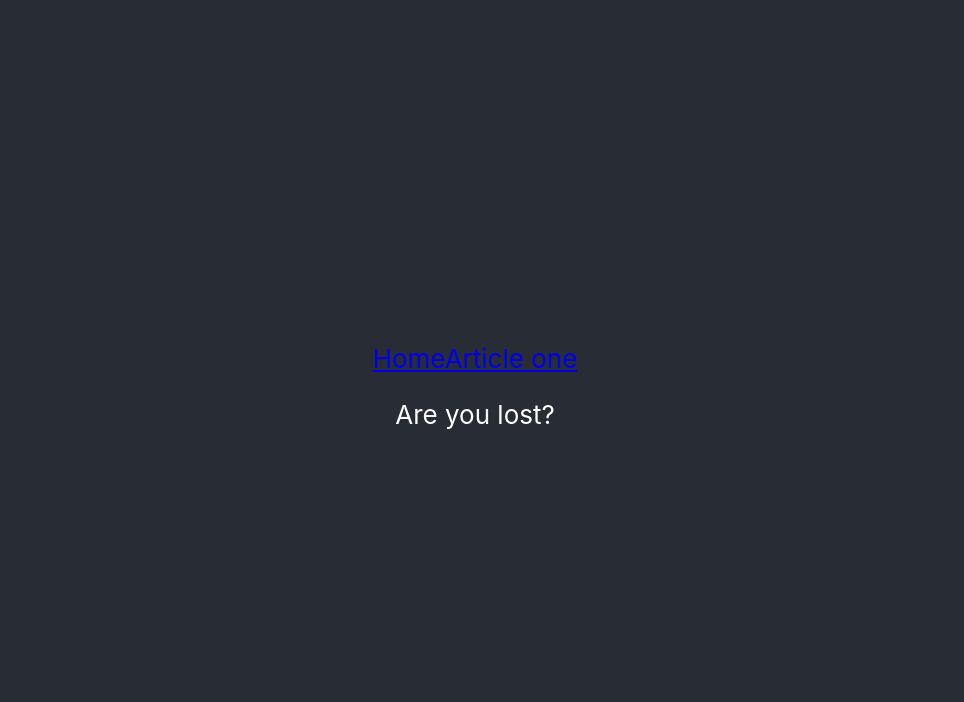
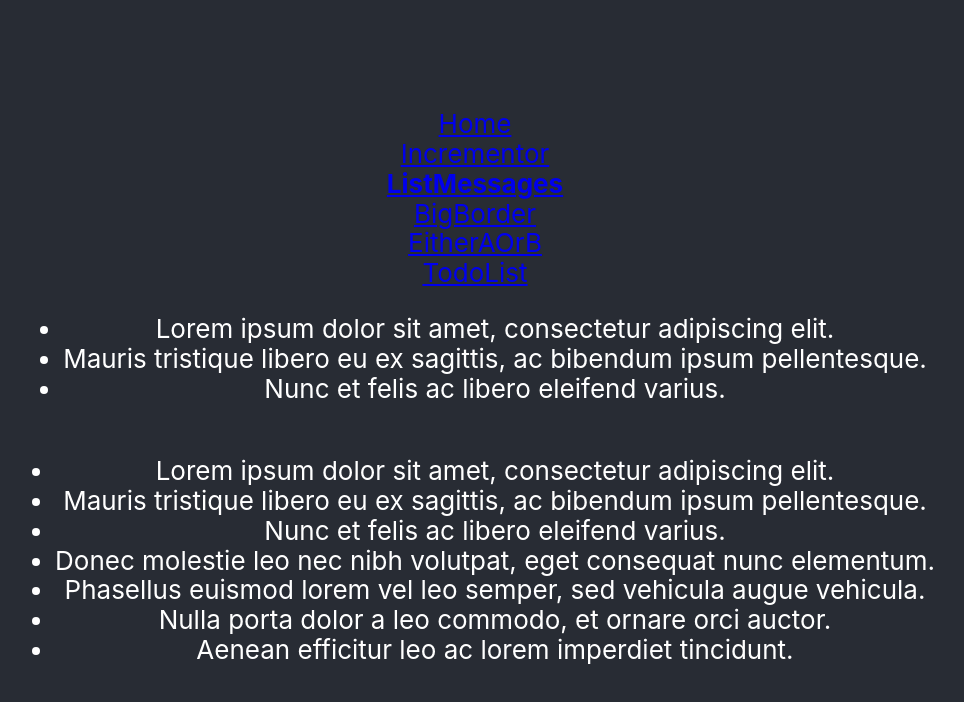
Before and after one commit to rudfoss/cra-workshop, a React (Create React App) app: page /listMessages in a window 1280 px wide. Shown: the top 702 px of the page, without its empty margins (165-1129 px from the left). Built offline with nearby package versions, Linux system fonts and the light colour scheme.

Commit message:
Nav task

```diff
--- a/src/App.css
+++ b/src/App.css
@@ -1,9 +1,5 @@
 .App {
   text-align: center;
-}
-
-nav a.active {
-  color: hotpink;
 }
 
 .App-logo {
--- a/src/App.tsx
+++ b/src/App.tsx
@@ -1,17 +1,15 @@
 import "normalize.css/normalize.css";
 import "./App.css";
-import { BrowserRouter, NavLink } from "react-router-dom"
+import { BrowserRouter } from "react-router-dom"
 import BaseRoute from "routes";
+import Nav from "tasks/Nav";
 
 function App() {
   return (
     <BrowserRouter>
       <div className="App">
         <header className="App-header">
-          <nav>
-            <NavLink to="/" exact>Home</NavLink>
-            <NavLink to="/article/one">Article one</NavLink>
-          </nav>
+          <Nav/>
           <BaseRoute/>
         </header>
       </div>
--- a/src/routes/BaseRoute.tsx
+++ b/src/routes/BaseRoute.tsx
@@ -1,4 +1,9 @@
 import { Route, Switch } from "react-router"
+import EitherAOrB from "tasks/EitherAOrB"
+import Incrementor from "tasks/Incrementor"
+import ListMessages from "tasks/ListMessages"
+import TodoList from "tasks/TodoList"
+import BigBorder from "UI/BigBorder"
 import ArticleExample from "./ArticleExample"
 
 export const BaseRoute = () => {
@@ -7,10 +12,28 @@ export const BaseRoute = () => {
 			<Route path="/article/:articleId">
 				<ArticleExample/>
 			</Route>
+
+			<Route path="/incrementor">
+				<Incrementor/>
+			</Route>
+			<Route path="/listMessages">
+				<ListMessages/>
+			</Route>
+			<Route path="/bigBorder">
+				<BigBorder borderSize={10}>
+					<p>Bordered</p>
+				</BigBorder>
+			</Route>
+			<Route path="/eitherAOrB">
+				<EitherAOrB a="foo" b="bar"/>
+			</Route>
+			<Route path="/todoList">
+				<TodoList/>
+			</Route>
+
 			<Route path="/" exact>
 				<p>Home</p>
 			</Route>
-
 			<Route>
 				<p>Are you lost?</p>
 			</Route>
--- a/src/tasks/ListMessages/ListMessages.tsx
+++ b/src/tasks/ListMessages/ListMessages.tsx
@@ -1,11 +1,7 @@
 import React from "react"
 import { messageObj, messages } from "data/messages"
 
-interface ListMessagesProps {
-	children: React.ReactNode
-}
-
-export const ListMessages = ({children}: ListMessagesProps) => (
+export const ListMessages = () => (
 	<>
 		<ul>
 			{messages.map((message, idx) => <li key={idx} data-id={idx}>{message}</li>)}
@@ -17,7 +13,6 @@ export const ListMessages = ({children}: ListMessagesProps) => (
 						<li key={key} data-id={key}>{value}</li>
 					)
 			}
-			<li>{children}</li>
 		</ul>
 	</>
 )
--- /dev/null
+++ b/src/tasks/Nav/Nav.css
@@ -0,0 +1,6 @@
+nav a {
+	display: block;
+}
+nav a.active {
+	font-weight: bold;
+}
--- /dev/null
+++ b/src/tasks/Nav/Nav.tsx
@@ -0,0 +1,15 @@
+import { NavLink } from "react-router-dom";
+import "./Nav.css"
+
+export const Nav = () => (
+	<nav>
+		<NavLink to="/" exact>Home</NavLink>
+		<NavLink to="/incrementor">Incrementor</NavLink>
+		<NavLink to="/listMessages">ListMessages</NavLink>
+		<NavLink to="/bigBorder">BigBorder</NavLink>
+		<NavLink to="/eitherAOrB">EitherAOrB</NavLink>
+		<NavLink to="/todoList">TodoList</NavLink>
+	</nav>
+)
+
+export default Nav
--- /dev/null
+++ b/src/tasks/Nav/index.ts
@@ -0,0 +1 @@
+export { default } from "./Nav"
```
